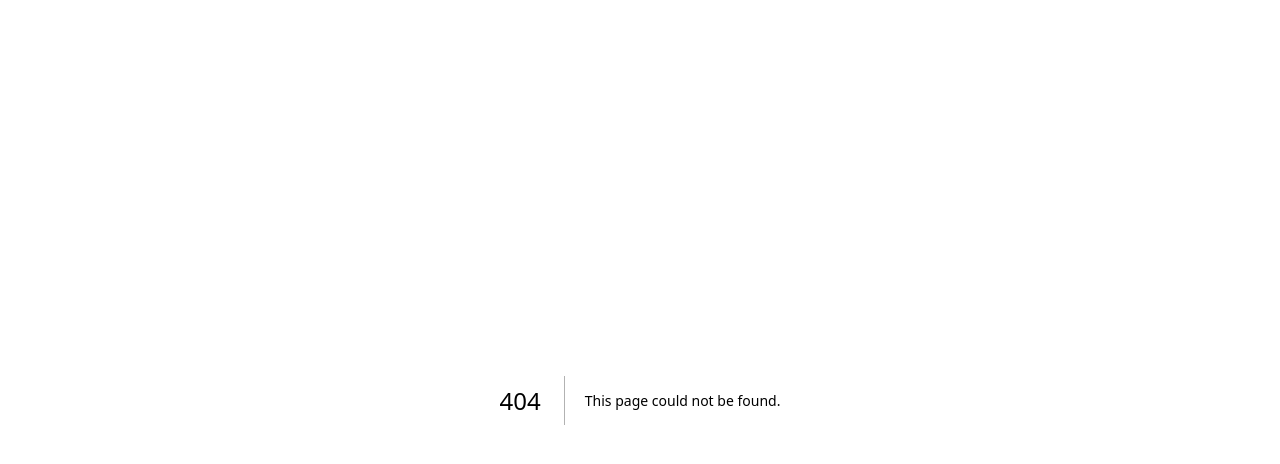
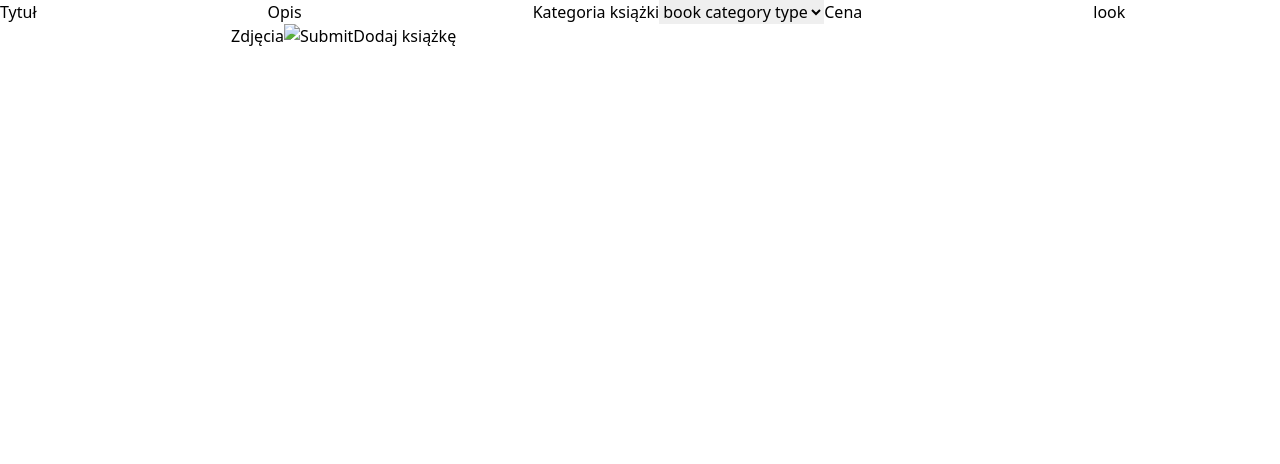
Before and after one commit to stanislawsztrajt/optiflow, a Next.js app in the folder frontend/: page /books/create-book in a window 1280 px wide. Before the commit this address had no page. Shown: the top 464 px of the page. Built offline with nearby package versions, Linux system fonts and the light colour scheme; no server answers.

Commit message:
Added create book function and some alerts from sweet-alert

```diff
--- /dev/null
+++ b/frontend/app/books/create-book/page.tsx
@@ -0,0 +1,12 @@
+'use client'
+
+import CreateBookForm from '@/features/books/create-book-form'
+import React from 'react'
+
+export default function CreateBookPage() {
+  return (
+    <div>
+      <CreateBookForm />
+    </div>
+  )
+}
--- a/frontend/features/books/create-book-form/create-book-form.tsx
+++ b/frontend/features/books/create-book-form/create-book-form.tsx
@@ -1,8 +1,17 @@
+'use client'
+
 import React, { FC } from 'react'
+import { Ibook } from '../types';
+import useCreateBookForm from './use-create-book-form'
 
 const CreateBookForm: FC = () => {
+  const { error, loading, createBook } = useCreateBookForm();
+
   return(
-    <form action="">
+    <form action="" onSubmit={(e) => {
+      e.preventDefault()
+      createBook({} as Ibook)
+    }}>
       <label htmlFor="">Tytuł</label>
       <input type="text" />
       <label htmlFor="">Opis</label>
@@ -18,6 +27,10 @@ const CreateBookForm: FC = () => {
 
       <label htmlFor="">Zdjęcia</label>
       <input type="image" />
+
+      <button type="submit">
+        Dodaj książkę
+      </button>
     </form>
   )
 }
--- a/frontend/features/books/create-book-form/use-create-book-form.ts
+++ b/frontend/features/books/create-book-form/use-create-book-form.ts
@@ -1,19 +1,32 @@
+'use client'
+
 import booksServices from "@/utils/api/books-services"
+import { errorAlert, successAlert } from "@/utils/helpers/sweet-alert";
+import { Ierror } from "@/utils/types/api";
 import { useState } from "react"
 import { Ibook } from "../types"
 
 const useCreateBookForm = () => {
   const [error, setError] = useState<string | null>(null);
+  const [loading, setLoading] = useState<boolean>(false);
 
   const createBook = async (book: Ibook) => {
+    setLoading(true)
+    errorAlert('guwno')
     try {
-      const data: Ibook = await booksServices.create(book);
-    } catch {
-      setError('error')
+      await booksServices.create(book);
+      successAlert('Dodano twoją książkę')
+    } catch (err) {
+      console.error(err)
+      const error = err as unknown as Ierror
+      setError(error.response.data.message)
     }
+    setLoading(false)
   }
 
   return {
+    loading,
+    error,
     createBook
   }
 }
--- a/frontend/package.json
+++ b/frontend/package.json
@@ -18,11 +18,13 @@
     "axios": "^1.2.1",
     "eslint": "8.29.0",
     "eslint-config-next": "13.0.6",
+    "formik": "^2.2.9",
     "js-cookie": "^3.0.1",
     "next": "13.0.6",
     "react": "18.2.0",
     "react-dom": "18.2.0",
     "react-redux": "^8.0.5",
+    "sweetalert2": "^11.6.16",
     "typescript": "4.9.3"
   },
   "devDependencies": {
--- /dev/null
+++ b/frontend/utils/helpers/sweet-alert.ts
@@ -0,0 +1,17 @@
+import Swal from "sweetalert2";
+
+export const successAlert = (text: string) => {
+  Swal.fire({
+    icon: 'success',
+    title: 'Udało się!',
+    text
+  })
+  }
+
+export const errorAlert = (text: string) => {
+  Swal.fire({
+    icon: 'error',
+    title: 'Oops...',
+    text
+  })
+}
```
Also changed, not shown: 1 other file (tests, documents, lock files or other folders).
